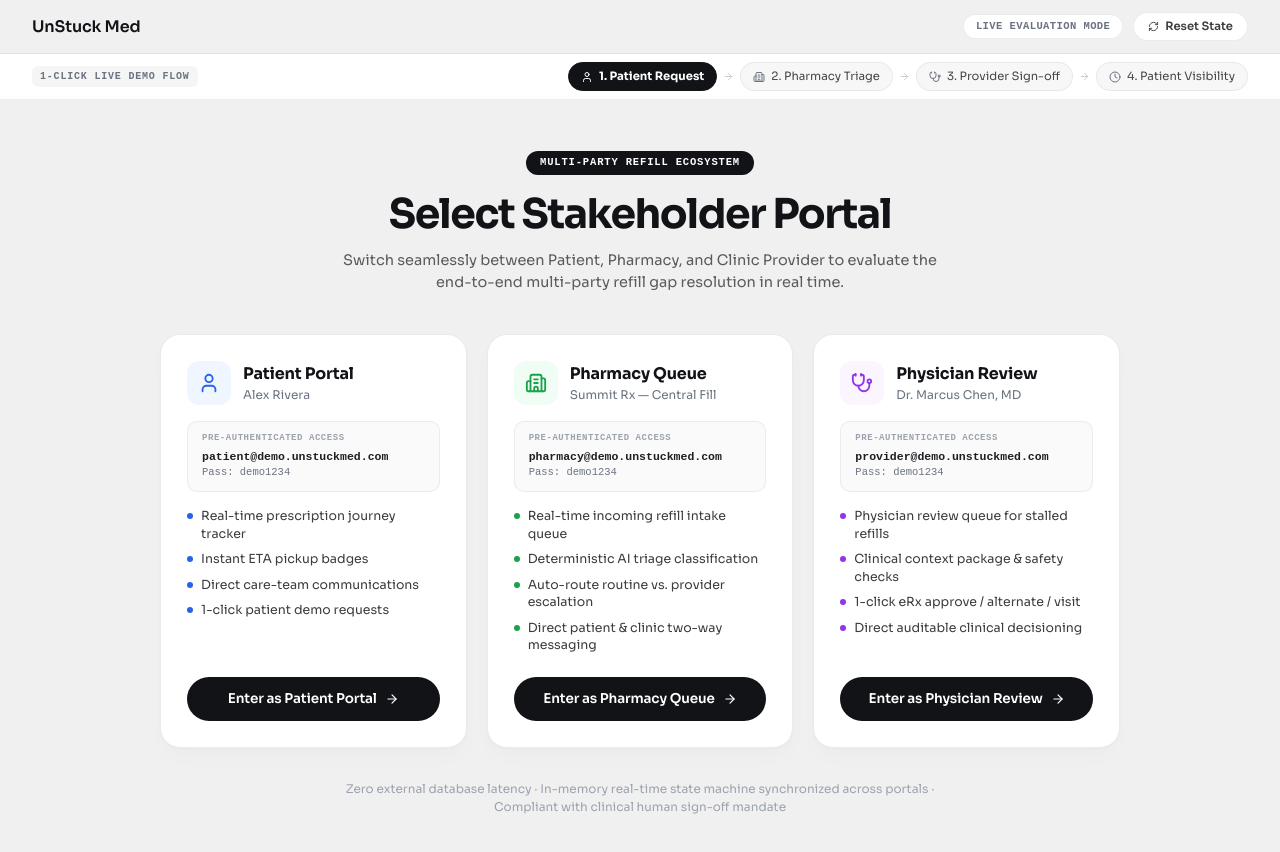
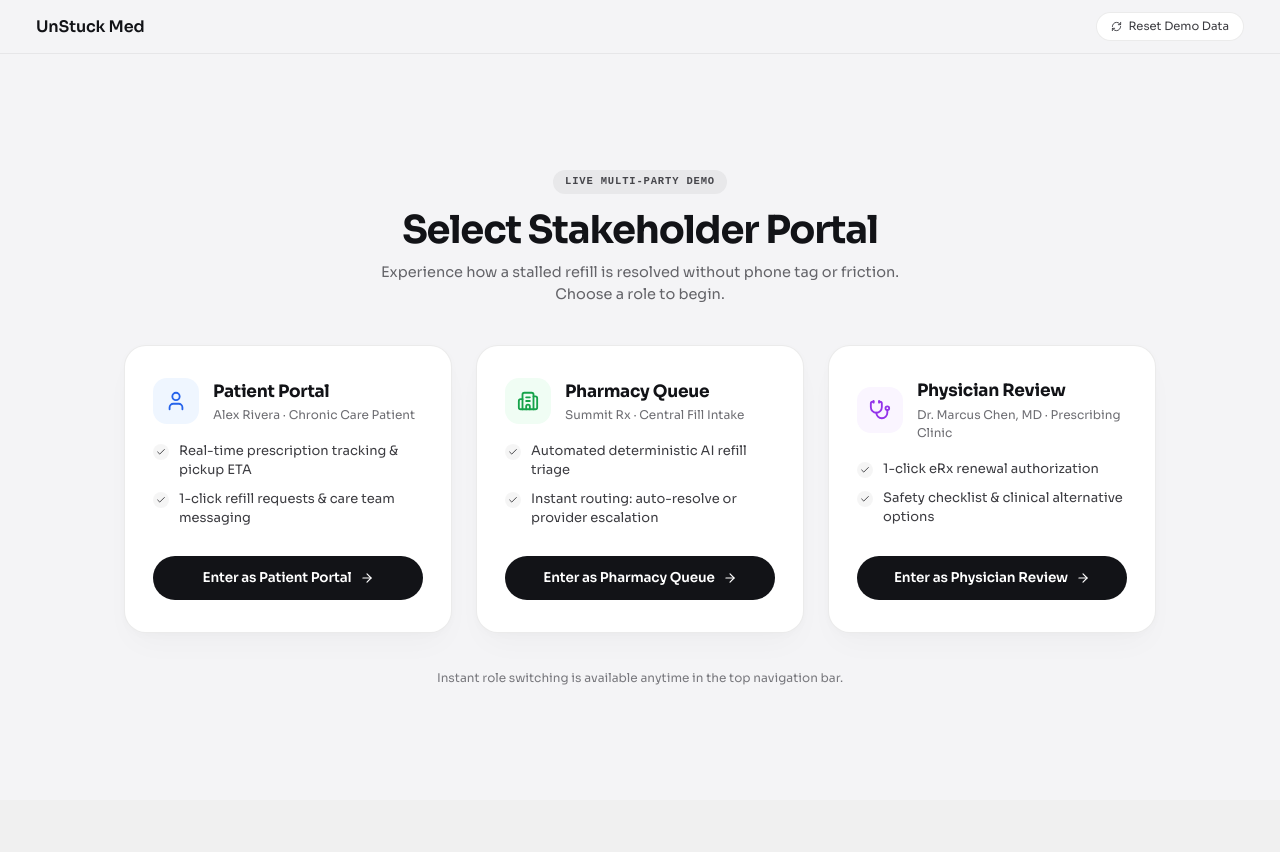
Before and after one commit to naagasumukh8/EON-2.0, a Next.js app: page /portal in a window 1280 px wide. Shown: the top 852 px of the page. After the commit the page ends 800 px from the top, so only its background shows below. Built offline with nearby package versions, Linux system fonts and the light colour scheme; a web font is replaced by a local one.

Commit message:
style(portal): clean minimalist design — remove credentials/passwords and clutter, generous whitespace

```diff
--- a/app/portal/page.tsx
+++ b/app/portal/page.tsx
@@ -1,40 +1,59 @@
 "use client";
 import React, { useState } from "react";
 import Link from "next/link";
-import { ArrowRight, User, Building2, Stethoscope, ShieldCheck, RefreshCw } from "lucide-react";
+import { ArrowRight, User, Building2, Stethoscope, RefreshCw, Check } from "lucide-react";
 import { setCurrentRole, resetDemoData, seedDemoData, type Role } from "../../lib/demo-messages";
-import { DemoFlowBar } from "../components/DemoFlowBar";
 
 type RoleConfig = {
-  role: Role; title: string; name: string;
-  credential: string; password: string;
-  color: string; bg: string; border: string;
+  role: Role;
+  title: string;
+  subtitle: string;
+  color: string;
+  bg: string;
   href: string;
   Icon: React.ElementType;
-  access: string[];
+  highlights: string[];
 };
 
 const ROLES: RoleConfig[] = [
   {
-    role: "patient", title: "Patient Portal", name: "Alex Rivera",
-    credential: "patient@demo.unstuckmed.com", password: "demo1234",
-    color: "#2563EB", bg: "#EFF6FF", border: "#BFDBFE",
-    href: "/patient", Icon: User,
-    access: ["Real-time prescription journey tracker", "Instant ETA pickup badges", "Direct care-team communications", "1-click patient demo requests"],
+    role: "patient",
+    title: "Patient Portal",
+    subtitle: "Alex Rivera · Chronic Care Patient",
+    color: "#2563EB",
+    bg: "#EFF6FF",
+    href: "/patient",
+    Icon: User,
+    highlights: [
+      "Real-time prescription tracking & pickup ETA",
+      "1-click refill requests & care team messaging",
+    ],
   },
   {
-    role: "pharmacy", title: "Pharmacy Queue", name: "Summit Rx — Central Fill",
-    credential: "pharmacy@demo.unstuckmed.com", password: "demo1234",
-    color: "#16A34A", bg: "#F0FDF4", border: "#BBF7D0",
-    href: "/pharmacy", Icon: Building2,
-    access: ["Real-time incoming refill intake queue", "Deterministic AI triage classification", "Auto-route routine vs. provider escalation", "Direct patient & clinic two-way messaging"],
+    role: "pharmacy",
+    title: "Pharmacy Queue",
+    subtitle: "Summit Rx · Central Fill Intake",
+    color: "#16A34A",
+    bg: "#F0FDF4",
+    href: "/pharmacy",
+    Icon: Building2,
+    highlights: [
+      "Automated deterministic AI refill triage",
+      "Instant routing: auto-resolve or provider escalation",
+    ],
   },
   {
-    role: "provider", title: "Physician Review", name: "Dr. Marcus Chen, MD",
-    credential: "provider@demo.unstuckmed.com", password: "demo1234",
-    color: "#9333EA", bg: "#FAF5FF", border: "#E9D5FF",
-    href: "/provider", Icon: Stethoscope,
-    access: ["Physician review queue for stalled refills", "Clinical context package & safety checks", "1-click eRx approve / alternate / visit", "Direct auditable clinical decisioning"],
+    role: "provider",
+    title: "Physician Review",
+    subtitle: "Dr. Marcus Chen, MD · Prescribing Clinic",
+    color: "#9333EA",
+    bg: "#FAF5FF",
+    href: "/provider",
+    Icon: Stethoscope,
+    highlights: [
+      "1-click eRx renewal authorization",
+      "Safety checklist & clinical alternative options",
+    ],
   },
 ];
 
@@ -46,46 +65,44 @@ export default function PortalPage() {
     setSelected(role);
     setCurrentRole(role);
     seedDemoData();
-    setTimeout(() => { window.location.href = href; }, 250);
+    setTimeout(() => {
+      window.location.href = href;
+    }, 200);
   }
 
   function handleReset() {
     setResetting(true);
     resetDemoData();
-    setTimeout(() => setResetting(false), 1000);
+    setTimeout(() => setResetting(false), 900);
   }
 
   return (
     <div
       style={{
         minHeight: "100vh",
-        background: "#F0F0F0",
+        background: "#F4F4F6",
         fontFamily: '"Google Sans", "Sora", -apple-system, BlinkMacSystemFont, "Segoe UI", sans-serif',
         display: "flex",
         flexDirection: "column",
         color: "rgb(18,19,23)",
       }}
     >
-      {/* Top bar */}
+      {/* Clean, Minimal Top Nav */}
       <header
         style={{
-          position: "sticky",
-          top: 0,
-          zIndex: 50,
           height: "54px",
-          background: "rgba(240, 240, 240, 0.85)",
+          background: "rgba(244, 244, 246, 0.85)",
           backdropFilter: "blur(18px)",
           borderBottom: "1px solid rgba(0, 0, 0, 0.06)",
           display: "flex",
           alignItems: "center",
-          padding: "0 32px",
+          padding: "0 36px",
           justifyContent: "space-between",
         }}
       >
         <Link
           href="/"
           style={{
-            fontFamily: '"Google Sans","Sora",sans-serif',
             fontWeight: 600,
             fontSize: "16px",
             color: "rgb(18,19,23)",
@@ -95,23 +112,6 @@ export default function PortalPage() {
         >
           UnStuck Med
         </Link>
-        <div style={{ display: "flex", alignItems: "center", gap: "10px" }}>
-          <span
-            style={{
-              fontSize: "10.5px",
-              fontFamily: "ui-monospace, monospace",
-              fontWeight: 600,
-              color: "#6B7280",
-              background: "#FFFFFF",
-              border: "1px solid rgba(0,0,0,0.08)",
-              borderRadius: "9999px",
-              padding: "4px 12px",
-              letterSpacing: "0.04em",
-              textTransform: "uppercase",
-            }}
-          >
-            Live Evaluation Mode
-          </span>
         <button
           onClick={handleReset}
           style={{
@@ -122,61 +122,77 @@ export default function PortalPage() {
             fontSize: "11.5px",
             color: "rgb(60,60,65)",
             cursor: "pointer",
-              fontWeight: 550,
+            fontWeight: 500,
             display: "inline-flex",
             alignItems: "center",
             gap: "6px",
-              transition: "background 0.15s ease",
+            transition: "all 0.15s ease",
           }}
         >
           <RefreshCw style={{ width: 11, height: 11 }} />
-            {resetting ? "Resetting…" : "Reset State"}
+          {resetting ? "Resetting State…" : "Reset Demo Data"}
         </button>
-        </div>
       </header>
 
-      {/* Guided 1-Click Demo Tour Bar */}
-      <DemoFlowBar currentStep={1} />
-
-      {/* Main Content Area */}
-      <div style={{ flex: 1, display: "flex", flexDirection: "column", alignItems: "center", justifyContent: "center", padding: "48px 24px" }}>
-        <div style={{ textAlign: "center", marginBottom: "40px", maxWidth: "600px" }}>
+      {/* Hero Section */}
+      <main
+        style={{
+          flex: 1,
+          display: "flex",
+          flexDirection: "column",
+          alignItems: "center",
+          justifyContent: "center",
+          padding: "48px 24px",
+          maxWidth: "1080px",
+          margin: "0 auto",
+          width: "100%",
+        }}
+      >
+        <div style={{ textAlign: "center", marginBottom: "40px" }}>
           <div
             style={{
               display: "inline-block",
-              background: "rgb(18,19,23)",
-              color: "#FFFFFF",
+              background: "rgba(0,0,0,0.05)",
+              color: "rgb(70,70,75)",
               fontFamily: "ui-monospace, monospace",
               fontSize: "10.5px",
-              fontWeight: 700,
+              fontWeight: 650,
               letterSpacing: "0.08em",
               textTransform: "uppercase",
-              padding: "4px 14px",
+              padding: "4px 12px",
               borderRadius: "9999px",
-              marginBottom: "16px",
+              marginBottom: "14px",
             }}
           >
-            Multi-Party Refill Ecosystem
+            Live Multi-Party Demo
           </div>
           <h1
             style={{
-              fontSize: "clamp(2rem, 3.2vw, 2.75rem)",
+              fontSize: "clamp(2rem, 3vw, 2.5rem)",
               fontWeight: 700,
               color: "rgb(18,19,23)",
-              letterSpacing: "-0.035em",
-              margin: "0 0 12px",
+              letterSpacing: "-0.03em",
+              margin: "0 0 10px",
               lineHeight: 1.15,
             }}
           >
             Select Stakeholder Portal
           </h1>
-          <p style={{ fontSize: "14.5px", color: "rgb(90,90,95)", margin: 0, lineHeight: 1.5 }}>
-            Switch seamlessly between Patient, Pharmacy, and Clinic Provider to evaluate the end-to-end multi-party refill gap resolution in real time.
+          <p style={{ fontSize: "14.5px", color: "rgb(100,100,105)", margin: 0, lineHeight: 1.5, maxWidth: "520px" }}>
+            Experience how a stalled refill is resolved without phone tag or friction. Choose a role to begin.
           </p>
         </div>
 
-        <div style={{ display: "grid", gridTemplateColumns: "repeat(auto-fit, minmax(280px, 1fr))", gap: "20px", width: "100%", maxWidth: "960px" }}>
-          {ROLES.map(({ role, title, name, credential, password, color, bg, border, href, Icon, access }) => {
+        {/* Clean, Uncluttered 3 Cards */}
+        <div
+          style={{
+            display: "grid",
+            gridTemplateColumns: "repeat(auto-fit, minmax(280px, 1fr))",
+            gap: "24px",
+            width: "100%",
+          }}
+        >
+          {ROLES.map(({ role, title, subtitle, color, bg, href, Icon, highlights }) => {
             const isSelected = selected === role;
             const isFaded = selected && selected !== role;
             return (
@@ -184,23 +200,25 @@ export default function PortalPage() {
                 key={role}
                 style={{
                   background: "#FFFFFF",
-                  border: `1.5px solid ${isSelected ? "rgb(18,19,23)" : "rgba(0,0,0,0.08)"}`,
-                  borderRadius: "20px",
-                  padding: "26px",
+                  border: `1px solid ${isSelected ? "rgb(18,19,23)" : "rgba(0,0,0,0.08)"}`,
+                  borderRadius: "22px",
+                  padding: "32px 28px",
                   display: "flex",
                   flexDirection: "column",
                   transition: "all 0.2s ease",
-                  opacity: isFaded ? 0.45 : 1,
-                  boxShadow: isSelected ? "0 0 0 4px rgba(18,19,23,0.1), 0 12px 28px rgba(0,0,0,0.08)" : "0 1px 3px rgba(0,0,0,0.02), 0 10px 24px -6px rgba(0,0,0,0.03)",
+                  opacity: isFaded ? 0.4 : 1,
+                  boxShadow: isSelected
+                    ? "0 0 0 3px rgba(18,19,23,0.1), 0 16px 36px rgba(0,0,0,0.08)"
+                    : "0 2px 10px rgba(0,0,0,0.02), 0 16px 32px -8px rgba(0,0,0,0.03)",
                 }}
               >
-                {/* Header */}
-                <div style={{ display: "flex", alignItems: "center", gap: "12px", marginBottom: "16px" }}>
+                {/* Icon & Title */}
+                <div style={{ display: "flex", alignItems: "center", gap: "14px", marginBottom: "18px" }}>
                   <div
                     style={{
-                      width: "44px",
-                      height: "44px",
-                      borderRadius: "12px",
+                      width: "46px",
+                      height: "46px",
+                      borderRadius: "14px",
                       background: bg,
                       display: "flex",
                       alignItems: "center",
@@ -211,52 +229,75 @@ export default function PortalPage() {
                     <Icon style={{ width: 22, height: 22, color }} />
                   </div>
                   <div>
-                    <div style={{ fontWeight: 650, fontSize: "16px", color: "rgb(18,19,23)", letterSpacing: "-0.01em" }}>
+                    <h2
+                      style={{
+                        margin: 0,
+                        fontWeight: 650,
+                        fontSize: "17px",
+                        color: "rgb(18,19,23)",
+                        letterSpacing: "-0.015em",
+                      }}
+                    >
                       {title}
-                    </div>
-                    <div style={{ fontSize: "12px", color: "#6B7280", fontWeight: 500 }}>
-                      {name}
+                    </h2>
+                    <div style={{ fontSize: "12px", color: "rgb(110,110,115)", marginTop: "2px" }}>
+                      {subtitle}
                     </div>
                   </div>
                 </div>
 
-                {/* Pre-filled Credentials */}
+                {/* Highlights */}
                 <div
                   style={{
-                    background: "#FAFAFA",
-                    border: "1px solid rgba(0,0,0,0.06)",
-                    borderRadius: "10px",
-                    padding: "10px 14px",
-                    marginBottom: "16px",
-                    fontFamily: "ui-monospace, monospace",
+                    display: "flex",
+                    flexDirection: "column",
+                    gap: "10px",
+                    marginBottom: "28px",
+                    flex: 1,
                   }}
                 >
-                  <div style={{ fontSize: "9px", color: "#9CA3AF", marginBottom: "3px", textTransform: "uppercase", letterSpacing: "0.06em", fontWeight: 600 }}>
-                    Pre-Authenticated Access
+                  {highlights.map((text) => (
+                    <div
+                      key={text}
+                      style={{
+                        display: "flex",
+                        alignItems: "flex-start",
+                        gap: "10px",
+                        fontSize: "13px",
+                        color: "rgb(60,60,65)",
+                        lineHeight: 1.45,
+                      }}
+                    >
+                      <div
+                        style={{
+                          width: "16px",
+                          height: "16px",
+                          borderRadius: "50%",
+                          background: "rgba(0,0,0,0.04)",
+                          display: "flex",
+                          alignItems: "center",
+                          justifyContent: "center",
+                          flexShrink: 0,
+                          marginTop: "2px",
+                        }}
+                      >
+                        <Check style={{ width: 10, height: 10, color: "rgb(40,40,45)" }} />
                       </div>
-                  <div style={{ fontSize: "11.5px", color: "rgb(30,30,35)", fontWeight: 600 }}>{credential}</div>
-                  <div style={{ fontSize: "10.5px", color: "#6B7280" }}>Pass: {password}</div>
-                </div>
-
-                {/* Access capabilities */}
-                <div style={{ display: "flex", flexDirection: "column", gap: "8px", marginBottom: "22px", flex: 1 }}>
-                  {access.map((item) => (
-                    <div key={item} style={{ display: "flex", alignItems: "flex-start", gap: "8px", fontSize: "12.5px", color: "rgb(60,60,65)", lineHeight: 1.4 }}>
-                      <span style={{ width: "6px", height: "6px", borderRadius: "50%", background: color, flexShrink: 0, marginTop: "5px" }} />
-                      <span>{item}</span>
+                      <span>{text}</span>
                     </div>
                   ))}
                 </div>
 
+                {/* Action CTA */}
                 <button
                   onClick={() => handleSelect(role, href)}
                   disabled={isSelected}
                   style={{
-                    display: "flex",
+                    display: "inline-flex",
                     alignItems: "center",
                     justifyContent: "center",
                     gap: "8px",
-                    padding: "12px 22px",
+                    padding: "12px 20px",
                     borderRadius: "9999px",
                     background: isSelected ? "rgba(0,0,0,0.2)" : "rgb(18,19,23)",
                     color: "#FFFFFF",
@@ -268,10 +309,14 @@ export default function PortalPage() {
                     transition: "opacity 0.15s ease",
                     width: "100%",
                   }}
-                  onMouseEnter={e => { if (!isSelected) e.currentTarget.style.opacity = "0.88"; }}
-                  onMouseLeave={e => { if (!isSelected) e.currentTarget.style.opacity = "1"; }}
+                  onMouseEnter={(e) => {
+                    if (!isSelected) e.currentTarget.style.opacity = "0.88";
+                  }}
+                  onMouseLeave={(e) => {
+                    if (!isSelected) e.currentTarget.style.opacity = "1";
+                  }}
                 >
-                  {isSelected ? "Launching Portal…" : `Enter as ${title}`}
+                  {isSelected ? "Opening Portal…" : `Enter as ${title}`}
                   {!isSelected && <ArrowRight style={{ width: 14, height: 14 }} />}
                 </button>
               </div>
@@ -279,10 +324,13 @@ export default function PortalPage() {
           })}
         </div>
 
-        <p style={{ marginTop: "32px", fontSize: "12px", color: "#9CA3AF", textAlign: "center", maxWidth: "600px", lineHeight: 1.5 }}>
-          Zero external database latency · In-memory real-time state machine synchronized across portals · Compliant with clinical human sign-off mandate
+        {/* Minimal Footer Note */}
+        <div style={{ marginTop: "36px", textAlign: "center" }}>
+          <p style={{ margin: 0, fontSize: "12px", color: "rgb(120,120,125)" }}>
+            Instant role switching is available anytime in the top navigation bar.
           </p>
         </div>
+      </main>
     </div>
   );
 }
```
Lines whose indentation alone changed are shown as unchanged.
